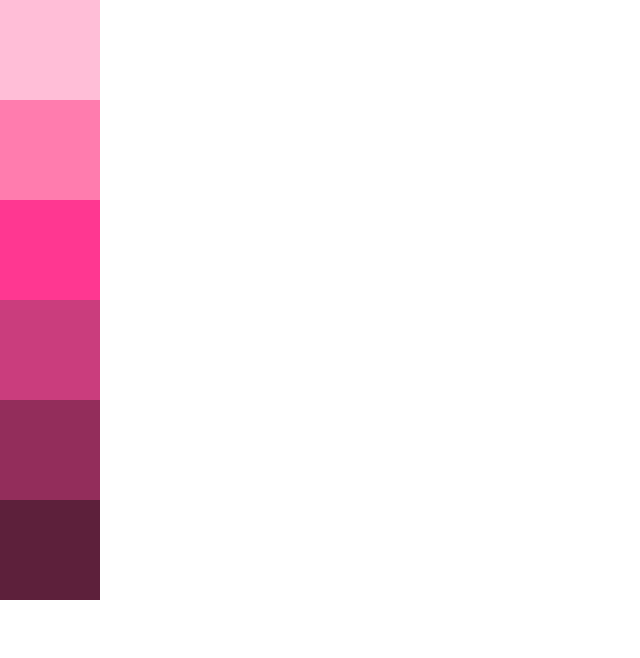
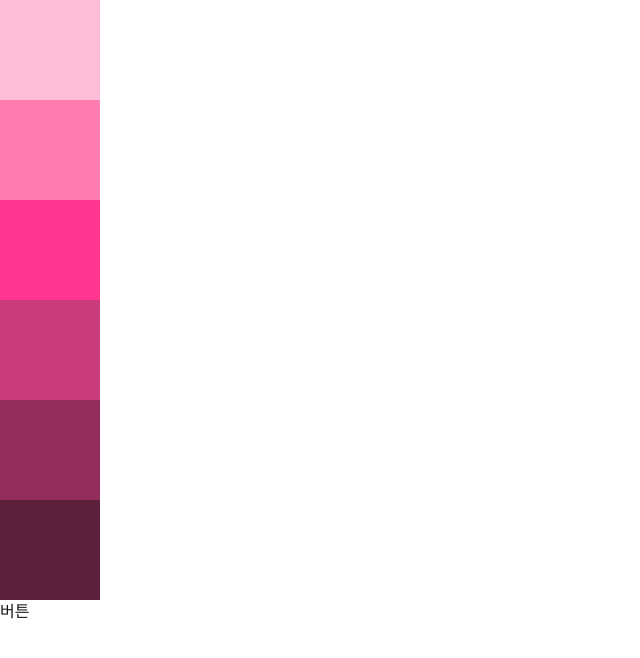
Before and after one commit to meme-party/front, a Next.js app: page / in a window 1280 px wide. Shown: the top 658 px of the page, without its empty margins (0-640 px from the left). Built offline with nearby package versions, Linux system fonts and the light colour scheme.

Commit message:
feat: 기본적인 토스트메세지 로직구현

```diff
--- a/src/app/(routes)/page.tsx
+++ b/src/app/(routes)/page.tsx
@@ -1,4 +1,20 @@
+"use client"
+
+import { useToast } from "@/sotre/toast"
+
 export default function Home() {
+  const { showToast, closeToast } = useToast()
+
+  const toastProps = {
+    content: (
+      <section>
+        <p>토스트메세지 예제</p>
+        <button onClick={() => closeToast()}>토스트 닫기</button>
+      </section>
+    ),
+    autoClose: false
+  }
+
   return (
     <section>
       <div className="bg-primary-100 w-[100px] h-[100px]" />
@@ -7,6 +23,7 @@ export default function Home() {
       <div className="bg-primary-400 w-[100px] h-[100px]" />
       <div className="bg-primary-500 w-[100px] h-[100px]" />
       <div className="bg-primary-600 w-[100px] h-[100px]" />
+      <button onClick={() => showToast(toastProps)}>버튼</button>
     </section>
-  );
+  )
 }
--- a/src/app/layout.tsx
+++ b/src/app/layout.tsx
@@ -1,35 +1,36 @@
-import "@/styles/globals.css";
-import "@/styles/reset.css";
-import type { Metadata } from "next";
-import { Geist, Geist_Mono } from "next/font/google";
+import Toast from "@/components/Toast"
+import "@/styles/globals.css"
+import "@/styles/reset.css"
+import type { Metadata } from "next"
+import { Geist, Geist_Mono } from "next/font/google"
 
 const geistSans = Geist({
   variable: "--font-geist-sans",
-  subsets: ["latin"],
-});
+  subsets: ["latin"]
+})
 
 const geistMono = Geist_Mono({
   variable: "--font-geist-mono",
-  subsets: ["latin"],
-});
+  subsets: ["latin"]
+})
 
 export const metadata: Metadata = {
   title: "Create Next App",
-  description: "Generated by create next app",
-};
+  description: "Generated by create next app"
+}
 
 export default function RootLayout({
-  children,
+  children
 }: Readonly<{
-  children: React.ReactNode;
+  children: React.ReactNode
 }>) {
   return (
     <html lang="en">
-      <body
-        className={`${geistSans.variable} ${geistMono.variable} antialiased`}
-      >
+      <body className={`${geistSans.variable} ${geistMono.variable} antialiased`}>
+        <div id="toast" />
+        <Toast />
         {children}
       </body>
     </html>
-  );
+  )
 }
--- /dev/null
+++ b/src/components/Toast.tsx
@@ -0,0 +1,16 @@
+"use client"
+
+import { useToast } from "@/sotre/toast"
+import ReactDOM from "react-dom"
+
+export default function Toast() {
+  const { toast } = useToast()
+
+  const element = typeof window !== "undefined" && document.getElementById(`toast`)
+
+  if (!element) return null
+
+  const content = toast.isOpened ? <section>{toast.content}</section> : null
+
+  return ReactDOM.createPortal(content, element)
+}
--- /dev/null
+++ b/src/sotre/toast.ts
@@ -0,0 +1,35 @@
+import { ReactNode } from "react"
+import { create } from "zustand"
+
+type ToastType = {
+  isOpened: boolean
+  content: ReactNode
+  autoClose: boolean
+}
+
+type ToastStoreType = {
+  toast: ToastType
+  showToast: ({ content, autoClose }: { content: ToastType["content"]; autoClose?: boolean }) => void
+  closeToast: () => void
+}
+
+export const useToast = create<ToastStoreType>((set) => ({
+  toast: { isOpened: false, content: null, autoClose: true },
+
+  // 토스트 표시
+  showToast: ({ content, autoClose = true }) => {
+    set(() => ({ toast: { isOpened: true, content, autoClose } }))
+
+    // autoClose가 true일 경우 3초 후 자동 닫힘
+    if (autoClose) {
+      setTimeout(() => {
+        set(() => ({ toast: { isOpened: false, content: null, autoClose: true } }))
+      }, 3000)
+    }
+  },
+
+  // 토스트 수동 닫기
+  closeToast: () => {
+    set(() => ({ toast: { isOpened: false, content: null, autoClose: true } }))
+  }
+}))
```
